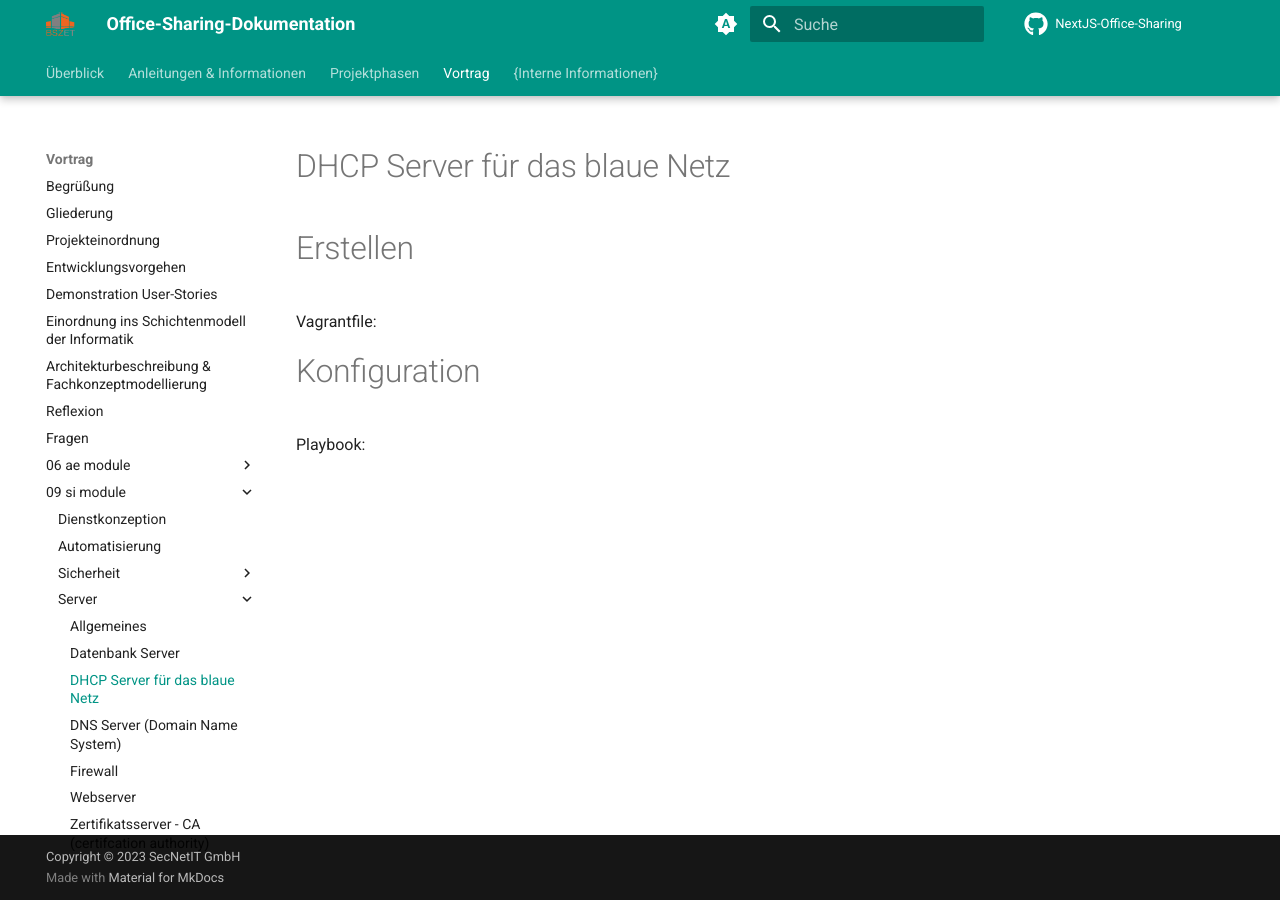
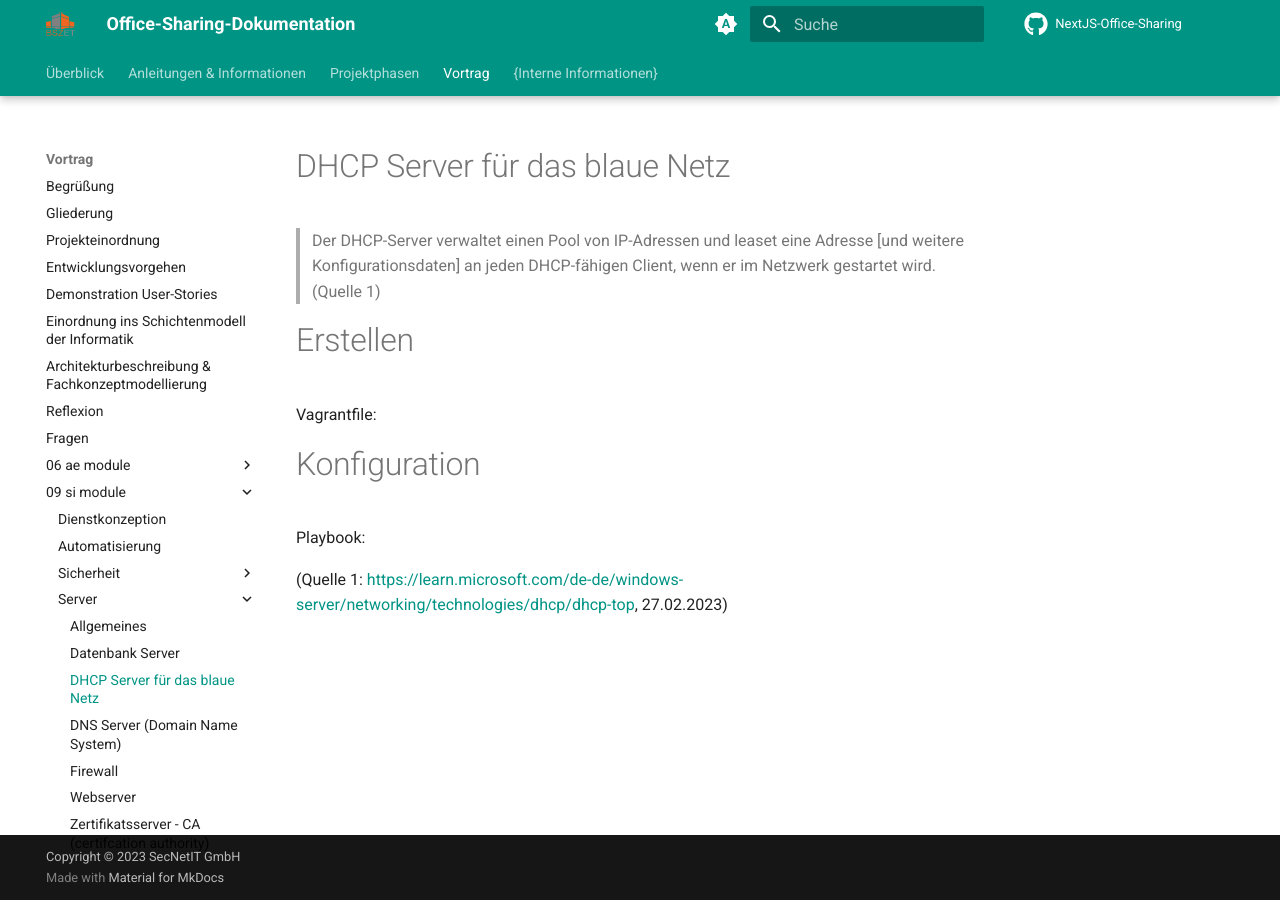
Before and after one commit to gz-bad-erzland-p2/Dokumentation, an MkDocs documentation site: the page built from docs/vortrag/09_si-module/server/02_DHCP-Server.md, in a window 1280 px wide. Built offline with MkDocs 1.6.1 and Material for MkDocs 9.7.7, drawn with Linux system fonts in a browser that asks for light colours; comment, search, counter and statistics services are not loaded.

Commit message:
Update 02_DHCP-Server.md

```diff
--- a/docs/vortrag/09_si-module/server/02_DHCP-Server.md
+++ b/docs/vortrag/09_si-module/server/02_DHCP-Server.md
@@ -1,4 +1,5 @@
 # DHCP Server für das blaue Netz
+>Der DHCP-Server verwaltet einen Pool von IP-Adressen und leaset eine Adresse [und weitere Konfigurationsdaten] an jeden DHCP-fähigen Client, wenn er im Netzwerk gestartet wird. (Quelle 1)
 
 # Erstellen
 
@@ -7,3 +8,6 @@ Vagrantfile:
 # Konfiguration
 
 Playbook:
+
+
+(Quelle 1: https://learn.microsoft.com/de-de/windows-server/networking/technologies/dhcp/dhcp-top, 27.02.2023)
```
